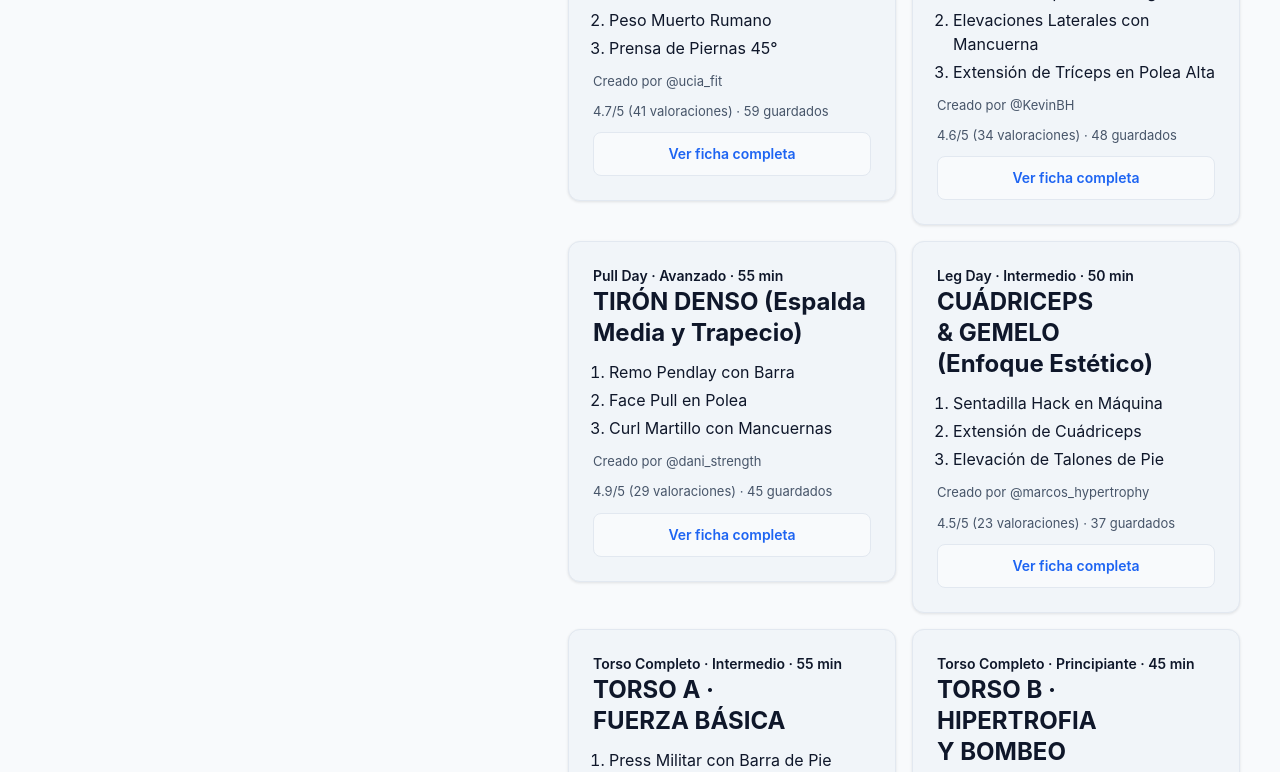
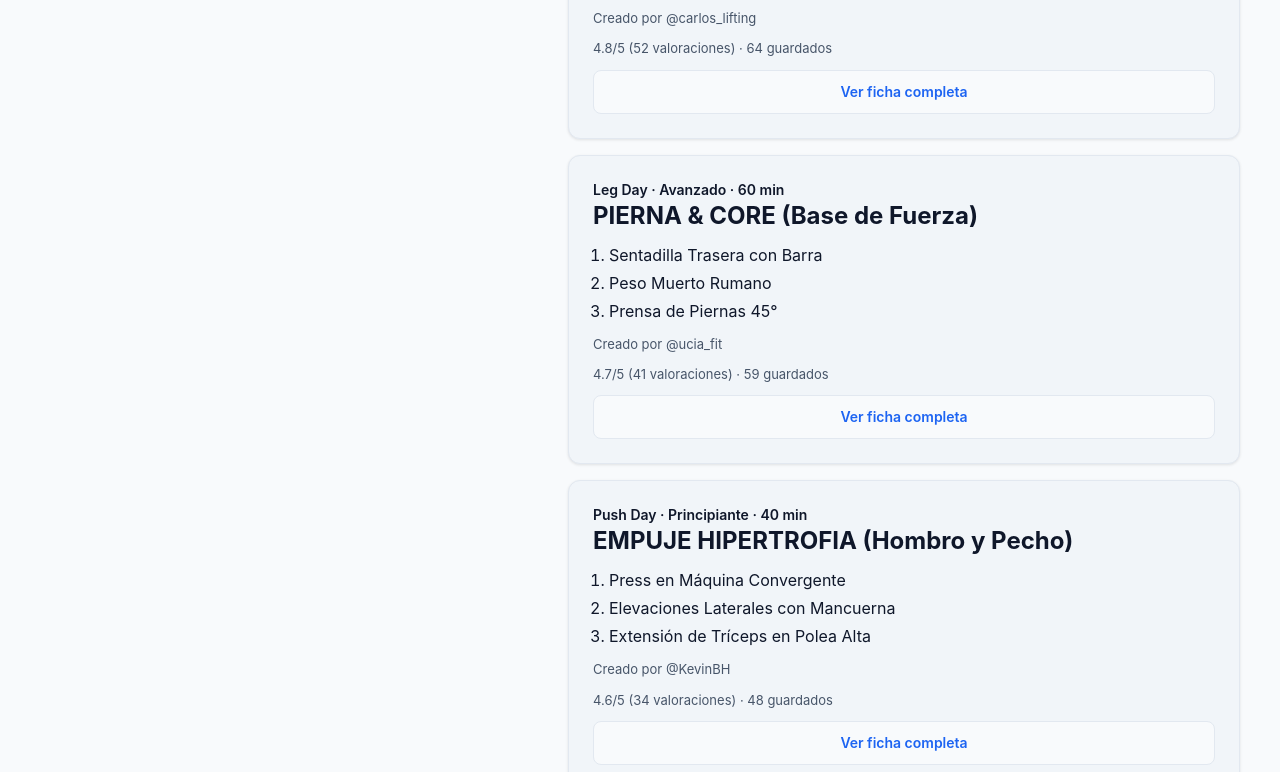
Before and after one commit to DylaanBH9/starlift, a website with bundled scripts: page comunidad.html in a window 1280 px wide. Shown: the part 706-1478 px from the top of the page. Built offline with nearby package versions, Linux system fonts and the light colour scheme.

Commit message:
feat(html): adaptado html para el css y para que se muestren la rutinas correctamente

```diff
--- a/comunidad.html
+++ b/comunidad.html
@@ -81,7 +81,7 @@
             <section class="feed-results o-stack" aria-label="Resultados de rutinas">
                 <p class="feed-results__count" id="rutinas-count"></p>
 
-                <ul class="o-grid" id="rutinas-list" role="list"></ul>
+                <ul class="o-stack" id="rutinas-list" role="list"></ul>
 
                 <template id="rutina-card-template">
                     <li>
```
